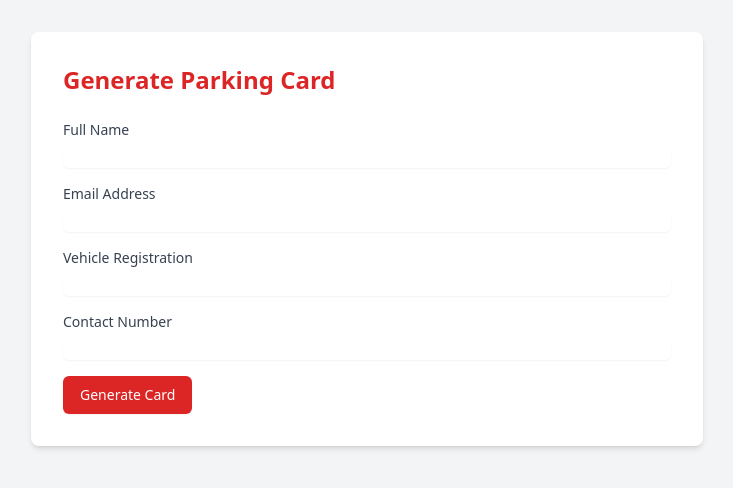
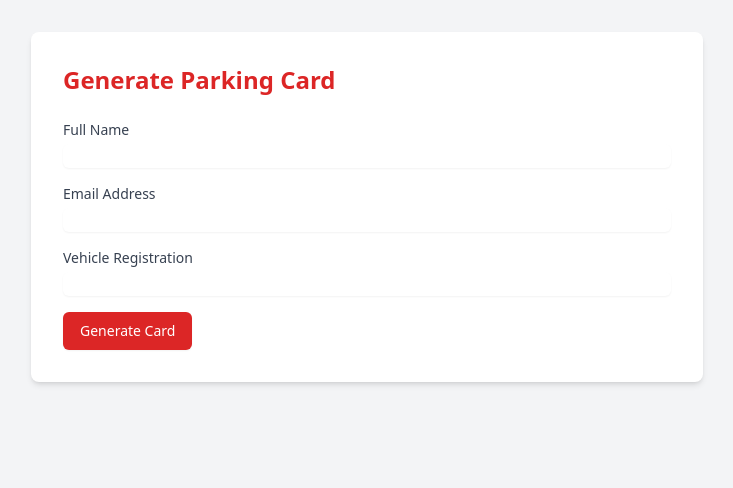
Before and after one commit to leksval/parking_card_management_app, a FastAPI app: page / in a window 1280 px wide. Shown: the top 488 px of the page, without its empty margins (273-1006 px from the left). Run offline with FastAPI, Linux system fonts and the light colour scheme; some libraries are stand-ins or nearby versions.

Commit message:
refactor: remove contact number field from parking card form

```diff
--- a/src/parking_card_app/app/data_verifier.py
+++ b/src/parking_card_app/app/data_verifier.py
@@ -1,5 +1,5 @@
 class DataVerifier:
-    REQUIRED_FIELDS = ['name', 'email', 'vehicle_reg', 'contact']
+    REQUIRED_FIELDS = ['name', 'email', 'vehicle_reg']
 
     def verify_completion(self, user_data):
         return all(user_data.get(field) for field in self.REQUIRED_FIELDS)
--- a/src/parking_card_app/app/security.py
+++ b/src/parking_card_app/app/security.py
@@ -3,6 +3,6 @@ from fastapi import HTTPException
 class InputValidator:
     @staticmethod
     def validate_user_data(data):
-        required = ['name', 'email', 'vehicle_reg', 'contact']
+        required = ['name', 'email', 'vehicle_reg']
         if not all(field in data for field in required):
             raise HTTPException(status_code=400, detail="Missing required fields")
--- a/src/parking_card_app/templates/generate_card.html
+++ b/src/parking_card_app/templates/generate_card.html
@@ -18,11 +18,6 @@
         <div>
             <label for="vehicle_reg" class="block text-sm font-medium text-gray-700">Vehicle Registration</label>
             <input type="text" id="vehicle_reg" name="vehicle_reg" class="mt-1 block w-full rounded-md border-gray-300 shadow-sm focus:border-red-500 focus:ring-red-500">
-        </div>
-
-        <div>
-            <label for="contact" class="block text-sm font-medium text-gray-700">Contact Number</label>
-            <input type="text" id="contact" name="contact" class="mt-1 block w-full rounded-md border-gray-300 shadow-sm focus:border-red-500 focus:ring-red-500">
         </div>
 
         <div>
@@ -66,8 +61,7 @@
         const formData = {
             name: document.getElementById('name').value,
             email: document.getElementById('email').value,
-            vehicle_reg: document.getElementById('vehicle_reg').value,
-            contact: document.getElementById('contact').value
+            vehicle_reg: document.getElementById('vehicle_reg').value
         };
 
         try {
```
